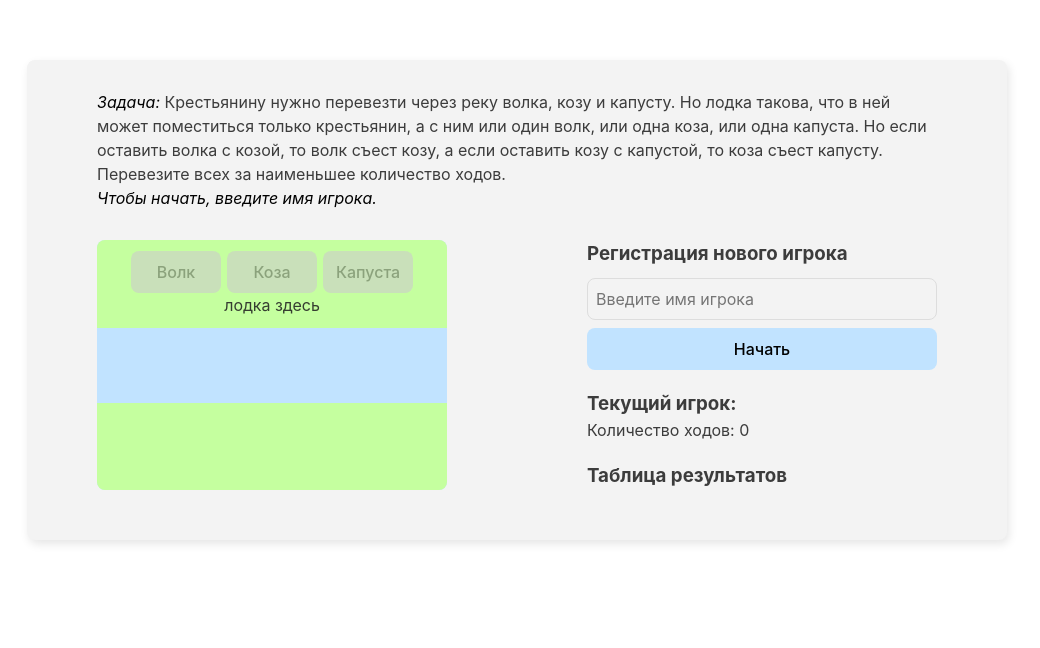
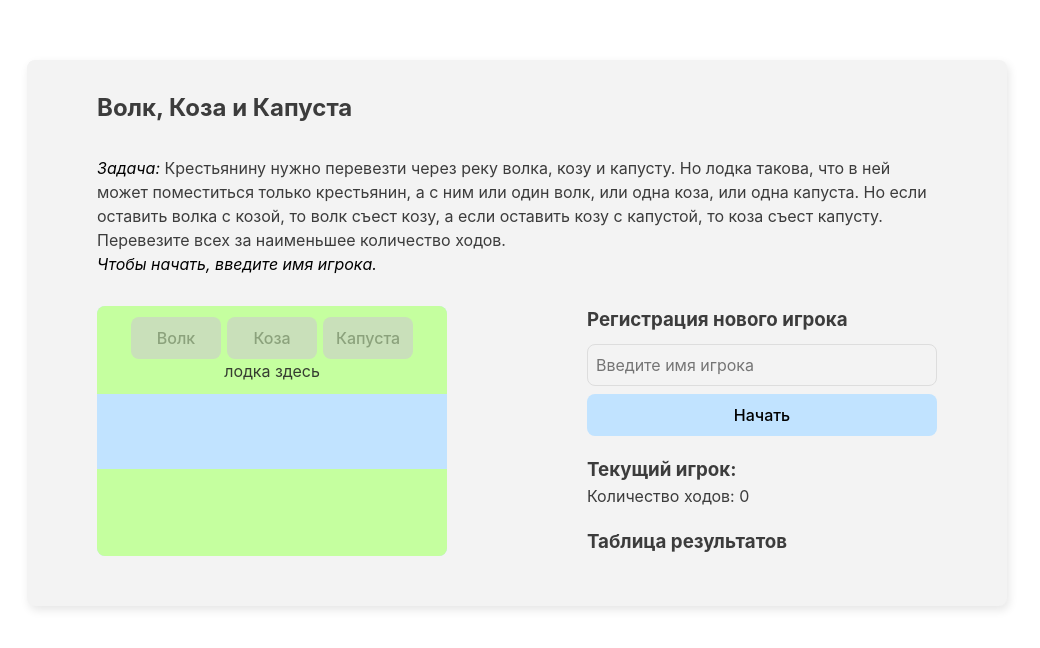
Before and after one commit to abljava/wolf-goat-cabbage, a website built with Vite: page index.html in a window 1280 px wide. Shown: the whole page, without its empty margins (123-1163 px from the left). Built offline with nearby package versions, Linux system fonts and the light colour scheme.

Commit message:
feat: add title

```diff
--- a/index.html
+++ b/index.html
@@ -10,6 +10,7 @@
   <body>
     <div class="page">
       <section class="main">
+        <h2>Волк, Коза и Капуста</h2>
         <div class="top-section">
           <p>
             <span class="italic">Задача:</span>
```
